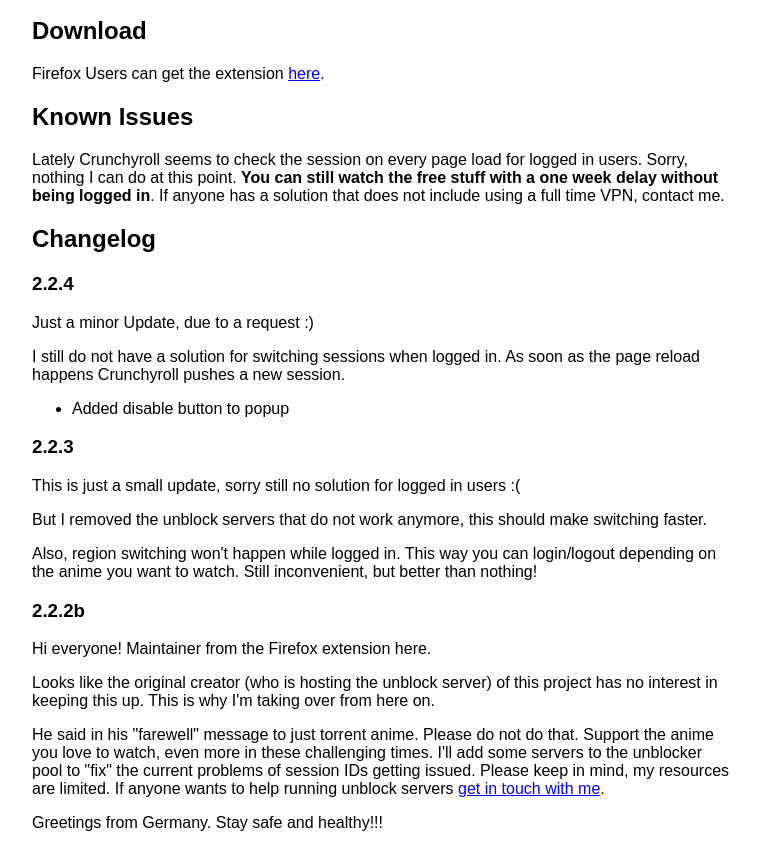
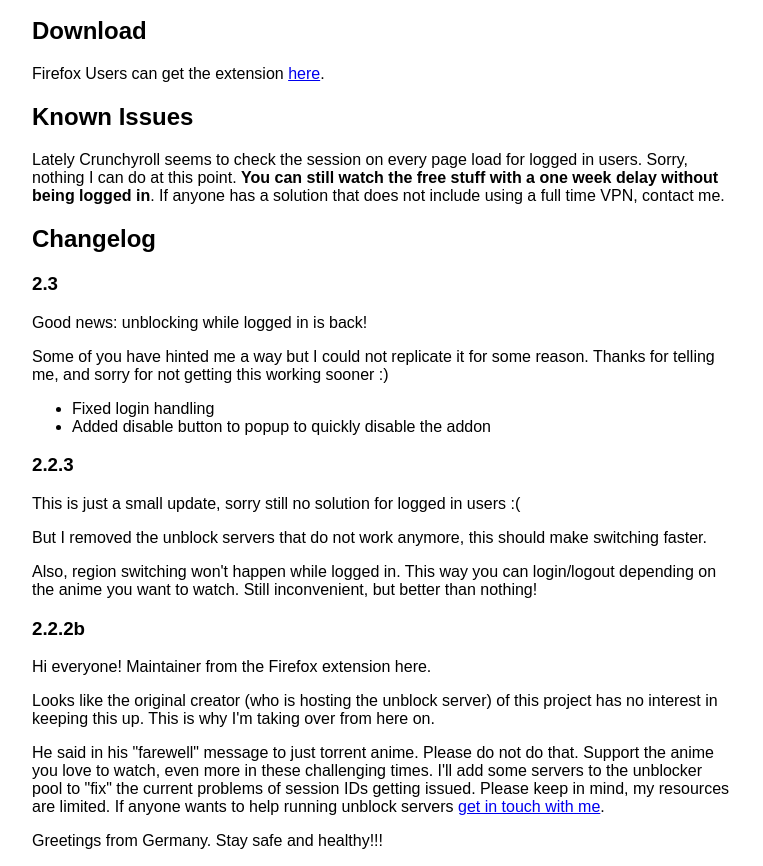
Before and after one commit to fhuhne/CR-Unblocker, a browser extension: page website/index.html in a window 1280 px wide. Shown: the part 71-937 px from the top of the page, without its empty margins (258-1021 px from the left). Drawn offline with Linux system fonts and the light colour scheme.

Commit message:
Release 2.3

```diff
--- a/website/index.html
+++ b/website/index.html
@@ -11,11 +11,12 @@
             <h2>Known Issues</h2>
             <p>Lately Crunchyroll seems to check the session on every page load for logged in users. Sorry, nothing I can do at this point. <b>You can still watch the free stuff with a one week delay without being logged in</b>. If anyone has a solution that does not include using a full time VPN, contact me.</p>
             <h2>Changelog</h2>
-            <h3>2.2.4</h3>
-            <p>Just a minor Update, due to a request :)</p>
-            <p>I still do not have a solution for switching sessions when logged in. As soon as the page reload happens Crunchyroll pushes a new session.</p>
+            <h3>2.3</h3>
+            <p>Good news: unblocking while logged in is back!</p>
+            <p>Some of you have hinted me a way but I could not replicate it for some reason. Thanks for telling me, and sorry for not getting this working sooner :)</p>
             <ul>
-                <li>Added disable button to popup</li>
+                <li>Fixed login handling</li>
+                <li>Added disable button to popup to quickly disable the addon</li>
             </ul>
             <h3>2.2.3</h3>
             <p>This is just a small update, sorry still no solution for logged in users :(</p>
```
Also changed, not shown: src/dashboard.html (+1 -1 lines), src/popup.html (+1 -1 lines), src/manifest.json.
